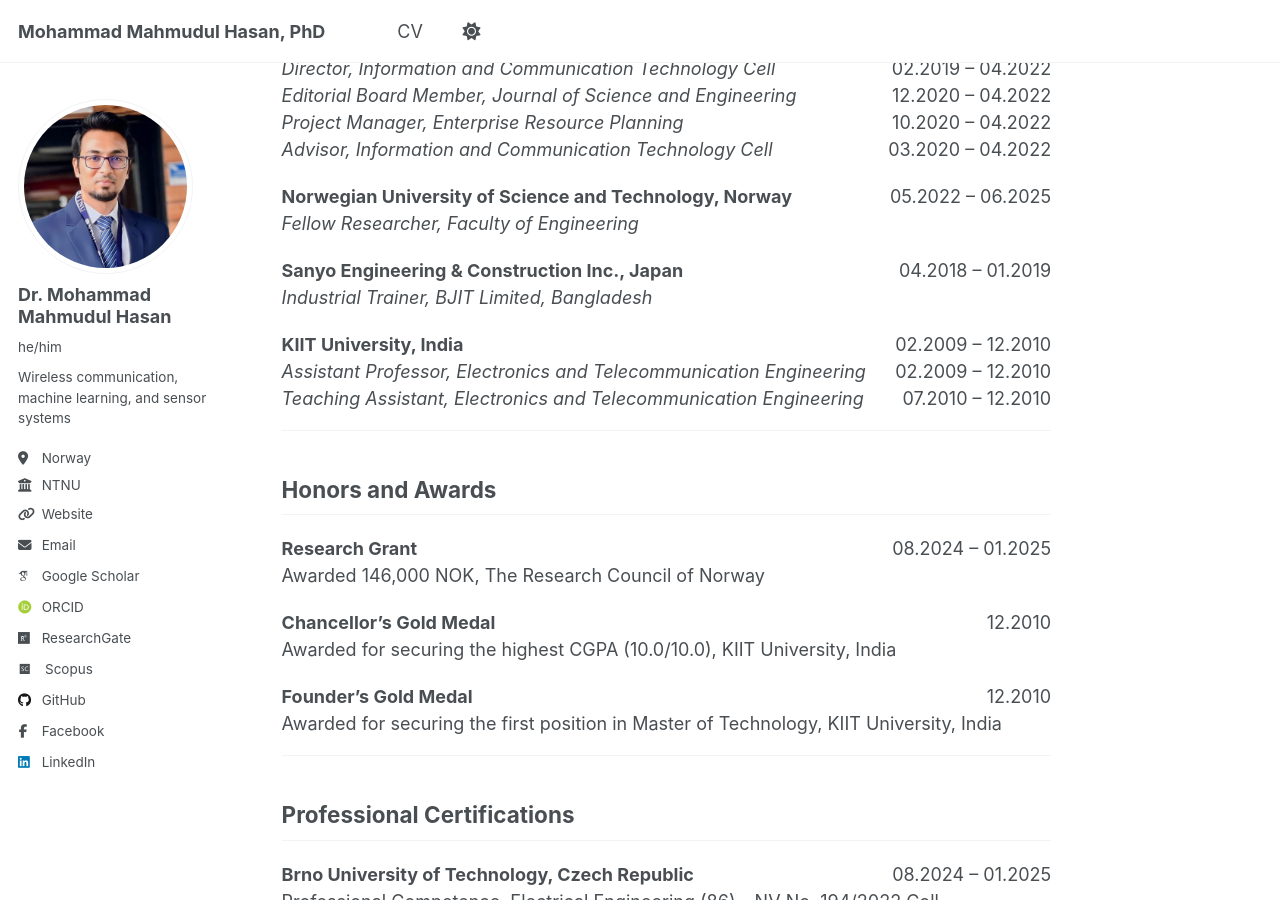
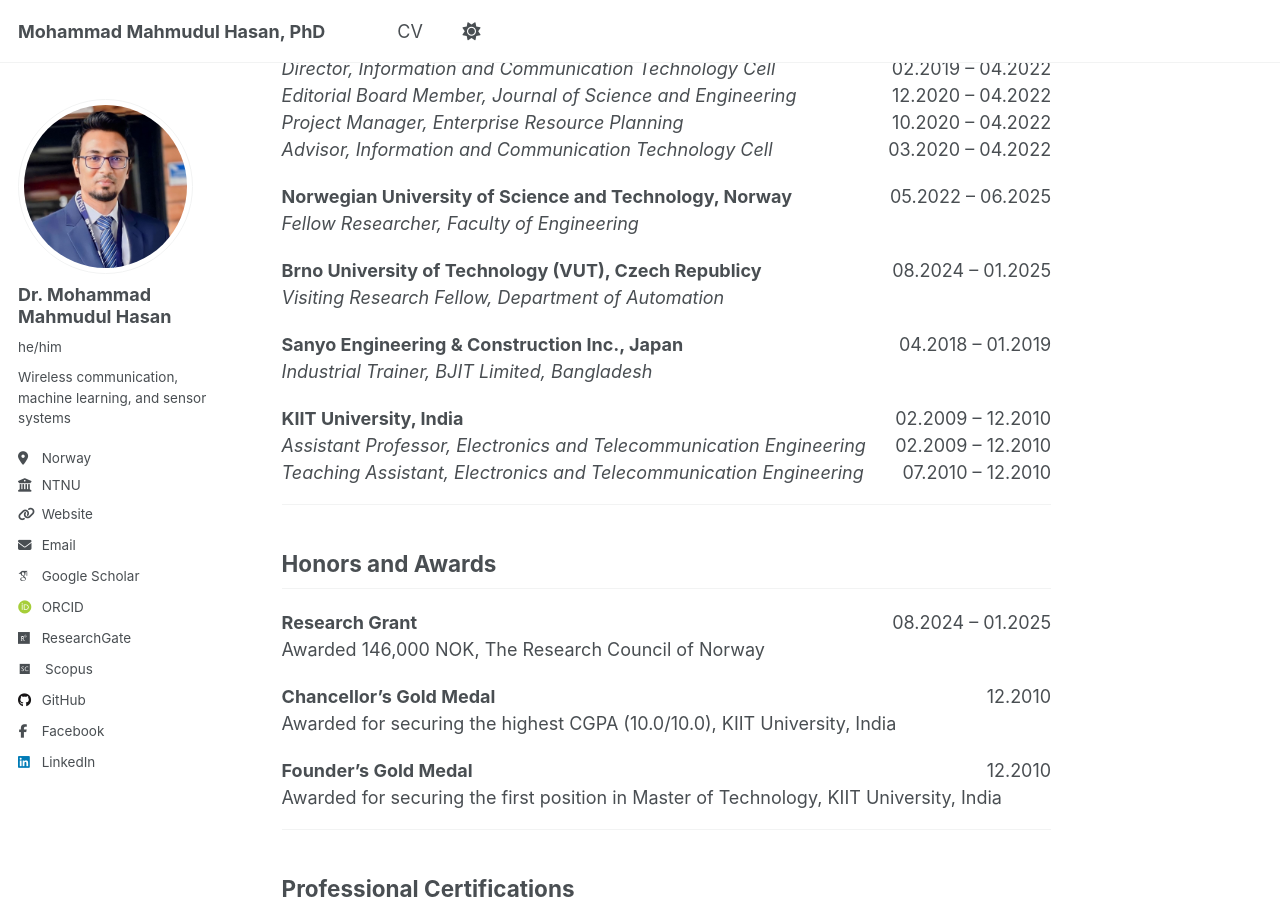
Before and after one commit to dearmahmud/dearmahmud.github.io, a Jekyll site: the page built from _pages/about.md, in a window 1280 px wide and 900 px high, scrolled down 3605 px. Built offline with Jekyll 4.4.1, drawn with Linux system fonts in a browser that asks for light colours; some web fonts are replaced.

Commit message:
Update about.md

```diff
--- a/_pages/about.md
+++ b/_pages/about.md
@@ -299,6 +299,16 @@ I remain deeply grateful to my supervisors, Dr. Sudhansu Sekhar Singh, Dr. Micha
 </div>
 
 <div style="margin-top: 20px; display: flex; justify-content: space-between; align-items: center;">
+  <span><strong>Brno University of Technology (VUT), Czech Republicy</strong></span>
+  <span>08.2024 – 01.2025</span>
+</div>
+<div style="display: flex; justify-content: space-between;">
+  <span><em>Visiting Research Fellow, Department of Automation</em></span>
+  <span></span>
+</div>
+
+
+<div style="margin-top: 20px; display: flex; justify-content: space-between; align-items: center;">
   <span><strong>Sanyo Engineering & Construction Inc., Japan</strong></span>
   <span>04.2018 – 01.2019</span>
 </div>
```
